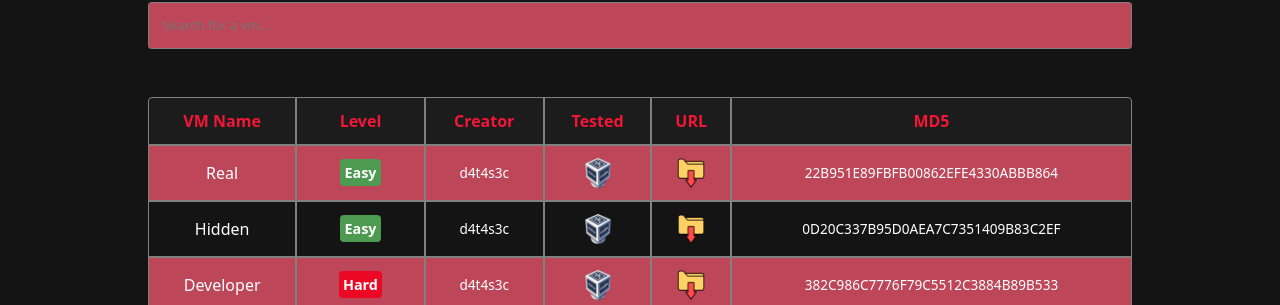
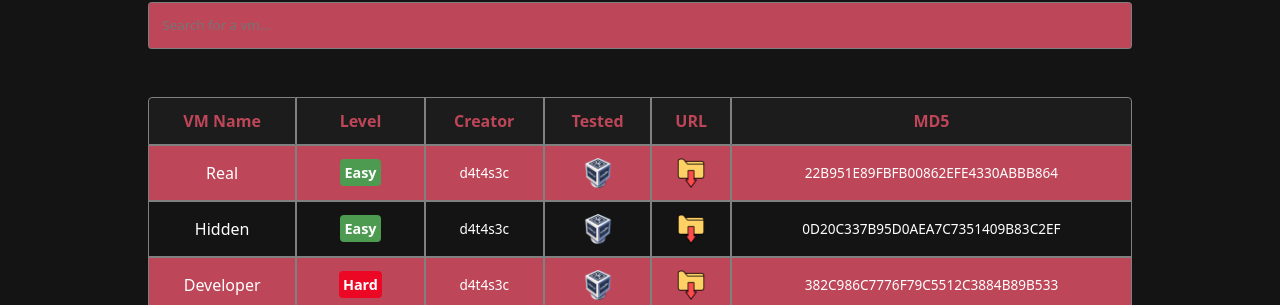
Before and after one commit to VulNyx/vulnyx, a Jekyll site: the page built from index.md, in a window 1280 px wide. Shown: the part 362-667 px from the top of the page. Built offline with Jekyll 4.4.1, drawn with Linux system fonts in a browser that asks for light colours.

Commit message:
edit red color tittle table

```diff
--- a/assets/style.scss
+++ b/assets/style.scss
@@ -142,7 +142,7 @@ td {
 }
 
 th {
-  color: #f31637;
+  color: #bd4658;
   background-color: #1d1c1c;
 }
 
```
